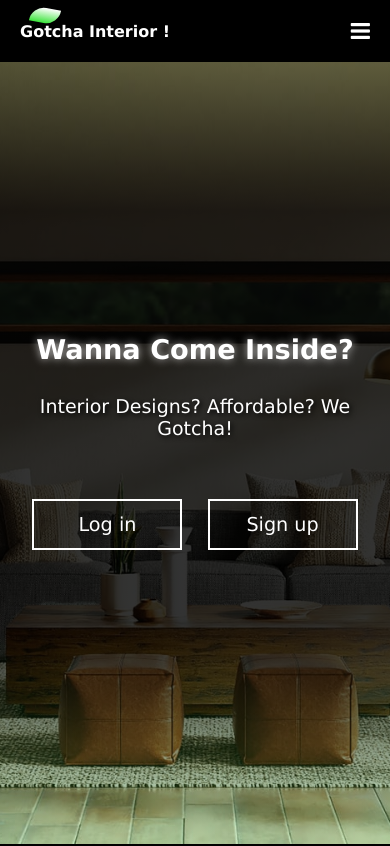
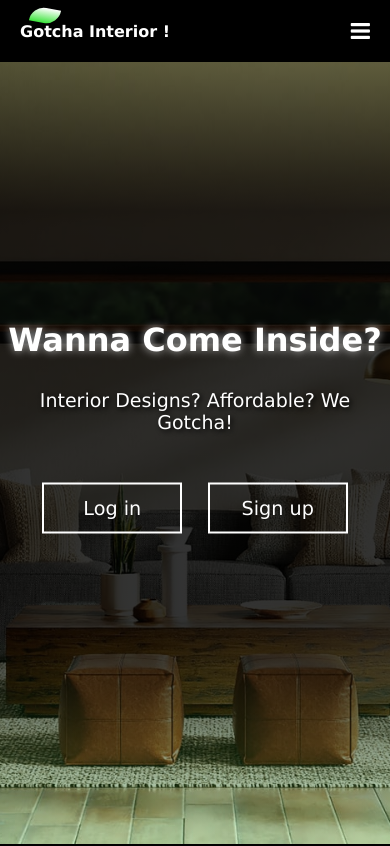
Before and after one commit to meraeugene/interiorwebsite.github.io, a plain HTML site: page index.html in a window 390 px wide. Shown: the top 846 px of the page. Drawn offline with Linux system fonts and the light colour scheme.

Commit message:
Update styles.css

```diff
--- a/styles.css
+++ b/styles.css
@@ -308,7 +308,9 @@
     }
 
     .content h1{
-        font-size: 1.7rem;
+        font-size: 2rem;
+        width: 100%;
+        margin: auto;
     }
     .content p{
         font-size: 19px;
@@ -318,8 +320,7 @@
         margin-bottom: 40px;
     }
     .content{
-        margin: 0;
-        margin-top: 30px;
+        margin: 10px 0;
     }
     .logo{
         padding: 0;
@@ -346,6 +347,13 @@
 
     .first-button{
         display: block;
+        width: 90%;
+        margin: auto;
+    }
+
+    .first-button a{
+        width: 40%;
+        margin: 10px;
     }
 
 
```
